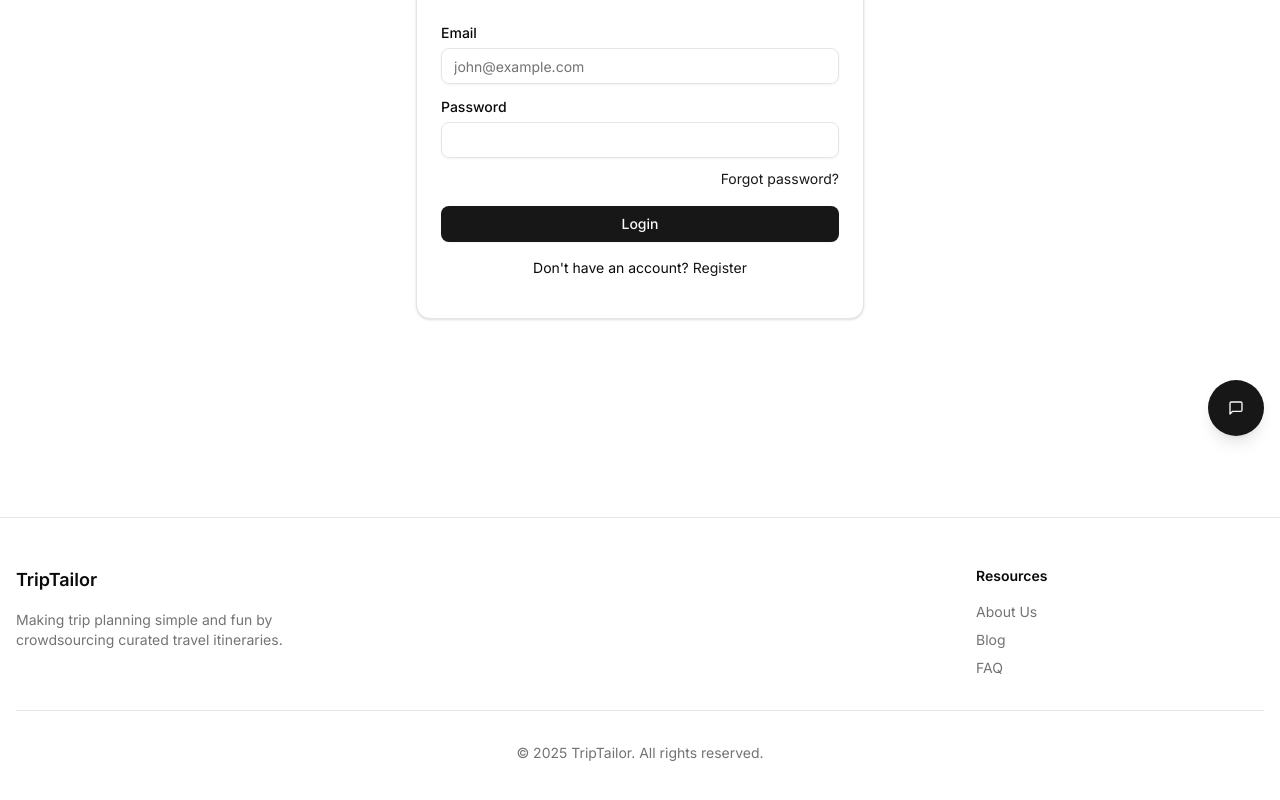
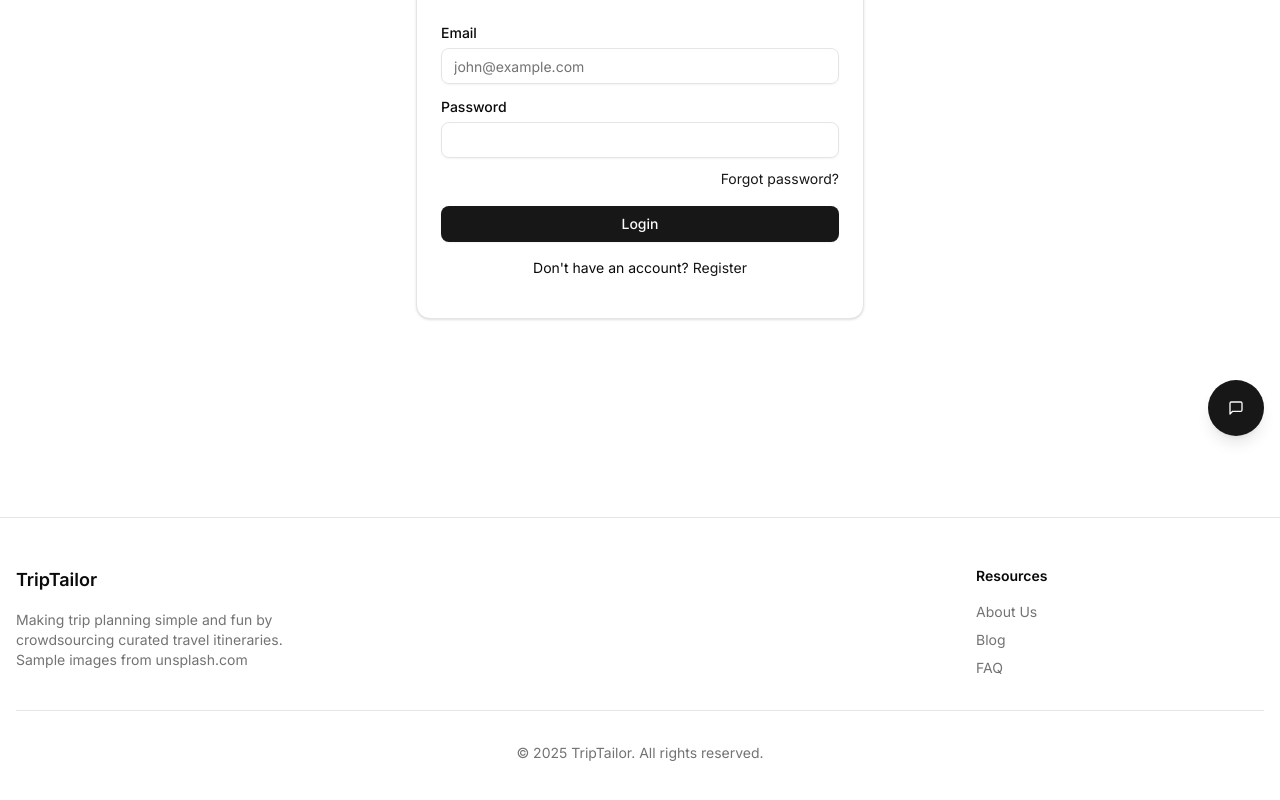
Before and after one commit to shasan00/trip-tailor, a Next.js app in the folder tripfrontend/: page /login in a window 1280 px wide. Shown: the part 348-1148 px from the top of the page. Built offline with nearby package versions, Linux system fonts and the light colour scheme; no server answers.

Commit message:
Add citation for images

```diff
--- a/tripfrontend/src/components/footer.tsx
+++ b/tripfrontend/src/components/footer.tsx
@@ -9,6 +9,7 @@ export function Footer() {
             <h3 className="text-lg font-semibold">TripTailor</h3>
             <p className="text-sm text-muted-foreground">
               Making trip planning simple and fun by crowdsourcing curated travel itineraries.
+              Sample images from <a href="https://unsplash.com" target="_blank" rel="noopener noreferrer">unsplash.com</a>
             </p>
           </div>
           <div>
```
